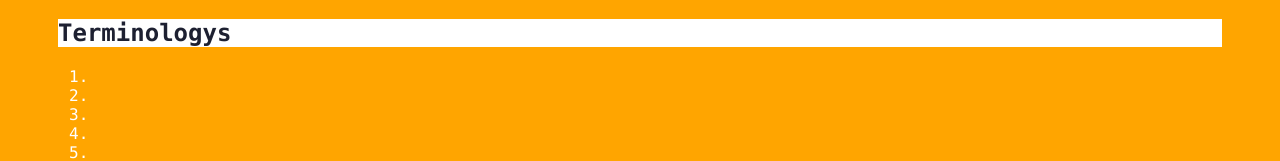
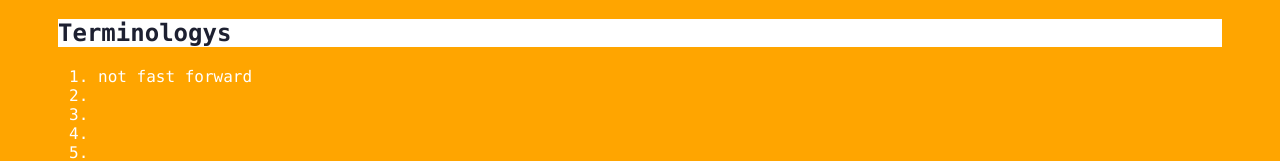
Before and after one commit to beckyHe/git_learning, a plain HTML site: page index.html in a window 1280 px wide. Both pictures are taken after a click on the element "Terminologys". Shown: the part 226-387 px from the top of the page. Drawn offline with Linux system fonts and the light colour scheme.

Commit message:
add disrcit bk

```diff
--- a/index.html
+++ b/index.html
@@ -14,7 +14,7 @@
         <div class="accordion"><h1>Terminologys</h1></div>
             <div class="panel">
                 <ol>
-                    <li></li>
+                    <li>not fast forward</li>
                     <li></li>
                     <li></li>
                     <li></li>
```
